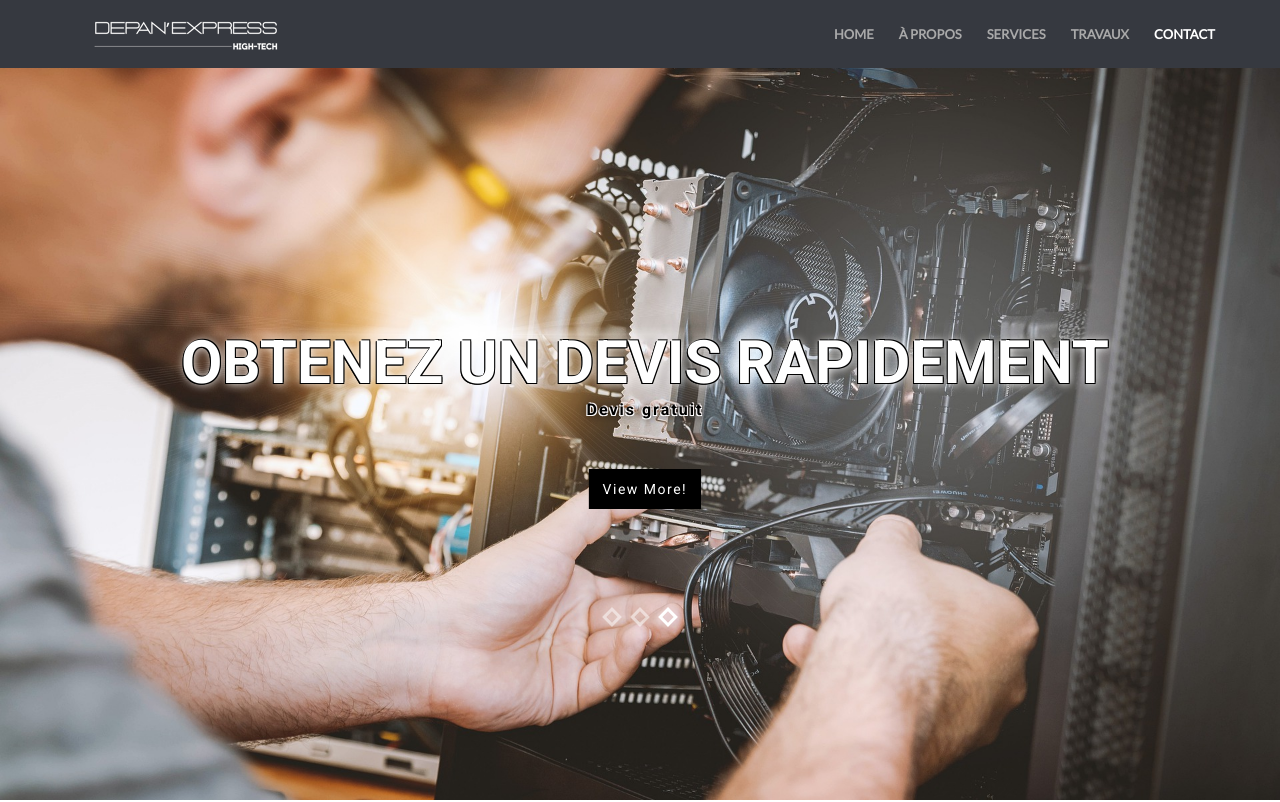
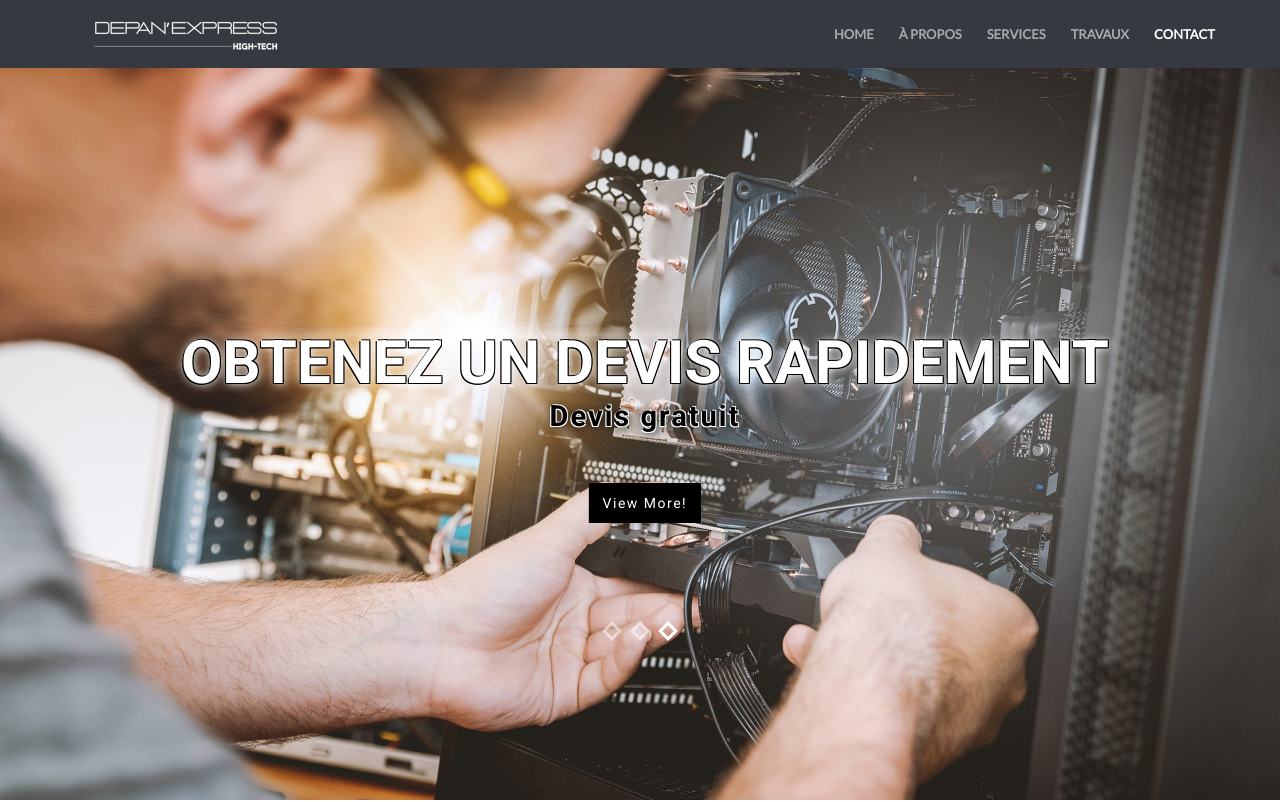
Before and after one commit to Julienlatil/Depan, a plain HTML site: page index.html in a window 1280 px wide. Shown: the top 802 px of the page. Drawn offline with Linux system fonts and the light colour scheme; files whose address does not match are found by name.

Commit message:
Update style.css

```diff
--- a/css/style.css
+++ b/css/style.css
@@ -288,7 +288,7 @@ section {
 }
 #text-carousel-intro-section .caption h2 {
 	letter-spacing: 2px;
-	font-size: 16px;
+	font-size: 29px;
 	text-shadow:   -1px 1px 0 rgb(246, 245, 245),
     1px -1px 0 rgb(245, 237, 237),
     -1px 1px 0 rgb(243, 243, 243),
```
